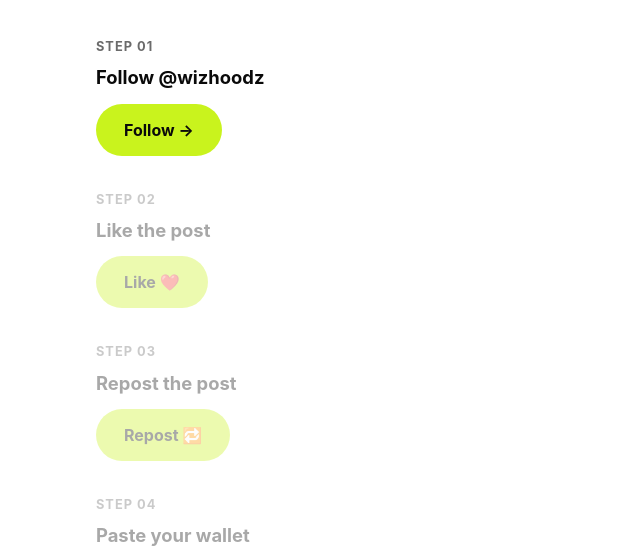
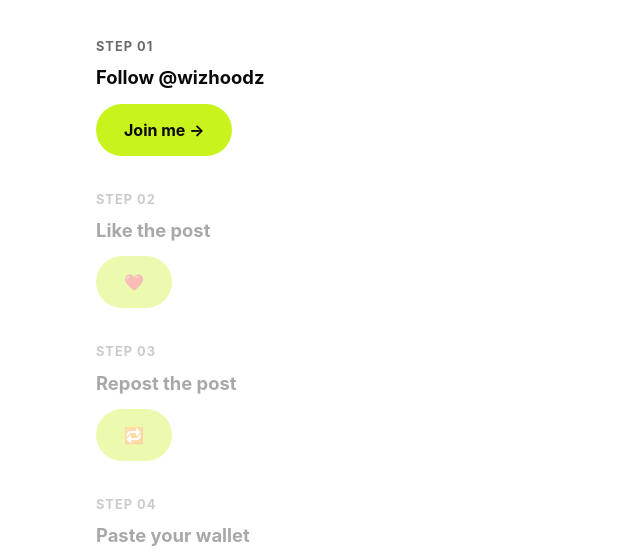
Before and after one commit to LolaMcBurns/wizhoodz, a website: page wizlist.html in a window 1280 px wide. Shown: the part 196-755 px from the top of the page, without its empty margins (268-908 px from the left). Drawn offline with nearby package versions, Linux system fonts and the light colour scheme.

Commit message:
Update wizlist.html

```diff
--- a/wizlist.html
+++ b/wizlist.html
@@ -69,21 +69,21 @@
     <div class="step" id="s1">
       <div class="step-num">Step 01</div>
       <h3>Follow @wizhoodz <span class="check hidden" id="c1">&#10003;</span></h3>
-      <a class="btn lime" id="followBtn" target="_blank" rel="noopener">Follow &rarr;</a>
+      <a class="btn lime" id="followBtn" target="_blank" rel="noopener">Join me &rarr;</a>
       <button class="btn ghost hidden" id="confirm1" style="margin-left:10px;">I did it &#10003;</button>
     </div>
 
     <div class="step locked" id="s2">
       <div class="step-num">Step 02</div>
       <h3>Like the post <span class="check hidden" id="c2">&#10003;</span></h3>
-      <a class="btn lime" id="likeBtn" target="_blank" rel="noopener">Like &#10084;&#65039;</a>
+      <a class="btn lime" id="likeBtn" target="_blank" rel="noopener">&#10084;&#65039;</a>
       <button class="btn ghost hidden" id="confirm2" style="margin-left:10px;">I did it &#10003;</button>
     </div>
 
     <div class="step locked" id="s3">
       <div class="step-num">Step 03</div>
       <h3>Repost the post <span class="check hidden" id="c3">&#10003;</span></h3>
-      <a class="btn lime" id="repostBtn" target="_blank" rel="noopener">Repost &#128257;</a>
+      <a class="btn lime" id="repostBtn" target="_blank" rel="noopener">&#128257;</a>
       <button class="btn ghost hidden" id="confirm3" style="margin-left:10px;">I did it &#10003;</button>
     </div>
 
```
